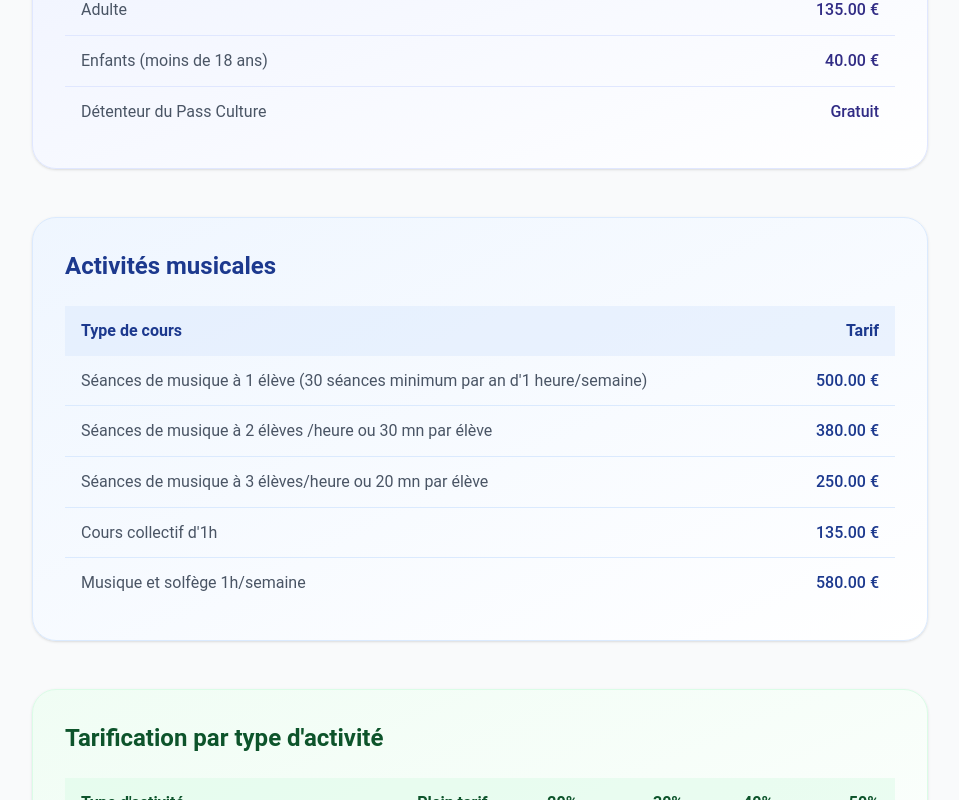
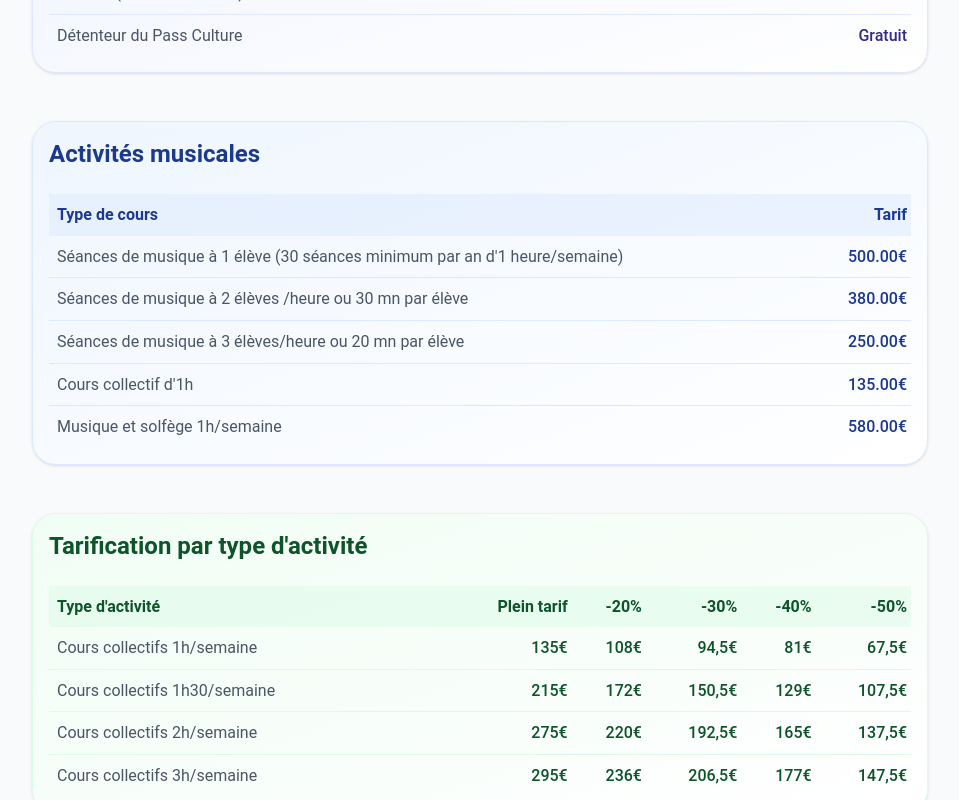
Before and after one commit to sthiefaine/montpellier-maisons-pour-tous, a Next.js app: page /tarifs in a window 1280 px wide. Shown: the part 880-1680 px from the top of the page, without its empty margins (160-1119 px from the left). Built offline with nearby package versions, Linux system fonts and the light colour scheme.

Commit message:
feat(activites): cache and faster display

```diff
--- a/app/(pages)/tarifs/page.tsx
+++ b/app/(pages)/tarifs/page.tsx
@@ -31,7 +31,7 @@ export default function Tarifs() {
       <div className="container mx-auto px-4 py-12">
         <div className="max-w-4xl mx-auto space-y-12">
           {/* Introduction */}
-          <section className="bg-white rounded-xl p-8 shadow-sm border border-gray-100">
+          <section className="bg-white rounded-xl p-4 shadow-sm border border-gray-100">
             <p className="text-gray-600 mb-6">
               Les Maisons pour Tous de Montpellier proposent environ 500 activités différentes dans
               des domaines variés : activités artistiques, sportives, culturelles, scientifiques,
@@ -76,28 +76,28 @@ export default function Tarifs() {
           </section>
 
           {/* Carte d'adhésion */}
-          <section className="bg-gradient-to-br from-indigo-50 to-white rounded-xl p-8 shadow-sm border border-indigo-100">
+          <section className="bg-gradient-to-br from-indigo-50 to-white rounded-xl p-4 shadow-sm border border-indigo-100">
             <h2 className="text-2xl font-bold text-indigo-900 mb-6">Carte d'adhésion</h2>
             <div className="overflow-x-auto">
               <table className="w-full">
                 <thead>
                   <tr className="bg-indigo-100/50">
-                    <th className="px-4 py-3 text-left text-indigo-900 font-semibold">Type</th>
-                    <th className="px-4 py-3 text-right text-indigo-900 font-semibold">Tarif</th>
+                    <th className="px-2 py-2 text-left text-indigo-900 font-semibold">Type</th>
+                    <th className="px-1 py-2 text-right text-indigo-900 font-semibold">Tarif</th>
                   </tr>
                 </thead>
                 <tbody className="divide-y divide-indigo-100">
                   <tr className="hover:bg-indigo-50/50">
-                    <td className="px-4 py-3 text-gray-600">Adulte</td>
-                    <td className="px-4 py-3 text-right text-indigo-900 font-medium">135.00 €</td>
+                    <td className="px-2 py-2 text-gray-600">Adulte</td>
+                    <td className="px-1 py-2 text-right text-indigo-900 font-medium whitespace-nowrap">135.00€</td>
                   </tr>
                   <tr className="hover:bg-indigo-50/50">
-                    <td className="px-4 py-3 text-gray-600">Enfants (moins de 18 ans)</td>
-                    <td className="px-4 py-3 text-right text-indigo-900 font-medium">40.00 €</td>
+                    <td className="px-2 py-2 text-gray-600">Enfants (moins de 18 ans)</td>
+                    <td className="px-1 py-2 text-right text-indigo-900 font-medium whitespace-nowrap">40.00€</td>
                   </tr>
                   <tr className="hover:bg-indigo-50/50">
-                    <td className="px-4 py-3 text-gray-600">Détenteur du Pass Culture</td>
-                    <td className="px-4 py-3 text-right text-indigo-900 font-medium">Gratuit</td>
+                    <td className="px-2 py-2 text-gray-600">Détenteur du Pass Culture</td>
+                    <td className="px-1 py-2 text-right text-indigo-900 font-medium whitespace-nowrap">Gratuit</td>
                   </tr>
                 </tbody>
               </table>
@@ -105,44 +105,44 @@ export default function Tarifs() {
           </section>
 
           {/* Activités musicales */}
-          <section className="bg-gradient-to-br from-blue-50 to-white rounded-xl p-8 shadow-sm border border-blue-100">
+          <section className="bg-gradient-to-br from-blue-50 to-white rounded-xl p-4 shadow-sm border border-blue-100">
             <h2 className="text-2xl font-bold text-blue-900 mb-6">Activités musicales</h2>
             <div className="overflow-x-auto">
               <table className="w-full">
                 <thead>
                   <tr className="bg-blue-100/50">
-                    <th className="px-4 py-3 text-left text-blue-900 font-semibold">
+                    <th className="px-2 py-2 text-left text-blue-900 font-semibold">
                       Type de cours
                     </th>
-                    <th className="px-4 py-3 text-right text-blue-900 font-semibold">Tarif</th>
+                    <th className="px-1 py-2 text-right text-blue-900 font-semibold">Tarif</th>
                   </tr>
                 </thead>
                 <tbody className="divide-y divide-blue-100">
                   <tr className="hover:bg-blue-50/50">
-                    <td className="px-4 py-3 text-gray-600">
+                    <td className="px-2 py-2 text-gray-600">
                       Séances de musique à 1 élève (30 séances minimum par an d'1 heure/semaine)
                     </td>
-                    <td className="px-4 py-3 text-right text-blue-900 font-medium">500.00 €</td>
+                    <td className="px-1 py-2 text-right text-blue-900 font-medium whitespace-nowrap">500.00€</td>
                   </tr>
                   <tr className="hover:bg-blue-50/50">
-                    <td className="px-4 py-3 text-gray-600">
+                    <td className="px-2 py-2 text-gray-600">
                       Séances de musique à 2 élèves /heure ou 30 mn par élève
                     </td>
-                    <td className="px-4 py-3 text-right text-blue-900 font-medium">380.00 €</td>
+                    <td className="px-1 py-2 text-right text-blue-900 font-medium whitespace-nowrap">380.00€</td>
                   </tr>
                   <tr className="hover:bg-blue-50/50">
-                    <td className="px-4 py-3 text-gray-600">
+                    <td className="px-2 py-2 text-gray-600">
                       Séances de musique à 3 élèves/heure ou 20 mn par élève
                     </td>
-                    <td className="px-4 py-3 text-right text-blue-900 font-medium">250.00 €</td>
+                    <td className="px-1 py-2 text-right text-blue-900 font-medium whitespace-nowrap">250.00€</td>
                   </tr>
                   <tr className="hover:bg-blue-50/50">
-                    <td className="px-4 py-3 text-gray-600">Cours collectif d'1h</td>
-                    <td className="px-4 py-3 text-right text-blue-900 font-medium">135.00 €</td>
+                    <td className="px-2 py-2 text-gray-600">Cours collectif d'1h</td>
+                    <td className="px-1 py-2 text-right text-blue-900 font-medium whitespace-nowrap">135.00€</td>
                   </tr>
                   <tr className="hover:bg-blue-50/50">
-                    <td className="px-4 py-3 text-gray-600">Musique et solfège 1h/semaine</td>
-                    <td className="px-4 py-3 text-right text-blue-900 font-medium">580.00 €</td>
+                    <td className="px-2 py-2 text-gray-600">Musique et solfège 1h/semaine</td>
+                    <td className="px-1 py-2 text-right text-blue-900 font-medium whitespace-nowrap">580.00€</td>
                   </tr>
                 </tbody>
               </table>
@@ -150,7 +150,7 @@ export default function Tarifs() {
           </section>
 
           {/* Tarification par type d'activité */}
-          <section className="bg-gradient-to-br from-green-50 to-white rounded-xl p-8 shadow-sm border border-green-100">
+          <section className="bg-gradient-to-br from-green-50 to-white rounded-xl p-4 shadow-sm border border-green-100">
             <h2 className="text-2xl font-bold text-green-900 mb-6">
               Tarification par type d'activité
             </h2>
@@ -158,50 +158,50 @@ export default function Tarifs() {
               <table className="w-full">
                 <thead>
                   <tr className="bg-green-100/50">
-                    <th className="px-4 py-3 text-left text-green-900 font-semibold">
+                    <th className="px-2 py-2 text-left text-green-900 font-semibold">
                       Type d'activité
                     </th>
-                    <th className="px-4 py-3 text-right text-green-900 font-semibold">
+                    <th className="px-1 py-2 text-right text-green-900 font-semibold">
                       Plein tarif
                     </th>
-                    <th className="px-4 py-3 text-right text-green-900 font-semibold">-20%</th>
-                    <th className="px-4 py-3 text-right text-green-900 font-semibold">-30%</th>
-                    <th className="px-4 py-3 text-right text-green-900 font-semibold">-40%</th>
-                    <th className="px-4 py-3 text-right text-green-900 font-semibold">-50%</th>
+                    <th className="px-1 py-2 text-right text-green-900 font-semibold">-20%</th>
+                    <th className="px-1 py-2 text-right text-green-900 font-semibold">-30%</th>
+                    <th className="px-1 py-2 text-right text-green-900 font-semibold">-40%</th>
+                    <th className="px-1 py-2 text-right text-green-900 font-semibold">-50%</th>
                   </tr>
                 </thead>
                 <tbody className="divide-y divide-green-100">
                   <tr className="hover:bg-green-50/50">
-                    <td className="px-4 py-3 text-gray-600">Cours collectifs 1h/semaine</td>
-                    <td className="px-4 py-3 text-right text-green-900 font-medium">135 €</td>
-                    <td className="px-4 py-3 text-right text-green-900 font-medium">108 €</td>
-                    <td className="px-4 py-3 text-right text-green-900 font-medium">94,5 €</td>
-                    <td className="px-4 py-3 text-right text-green-900 font-medium">81 €</td>
-                    <td className="px-4 py-3 text-right text-green-900 font-medium">67,5 €</td>
+                    <td className="px-2 py-2 text-gray-600">Cours collectifs 1h/semaine</td>
+                    <td className="px-1 py-2 text-right text-green-900 font-medium whitespace-nowrap">135€</td>
+                    <td className="px-1 py-2 text-right text-green-900 font-medium whitespace-nowrap">108€</td>
+                    <td className="px-1 py-2 text-right text-green-900 font-medium whitespace-nowrap">94,5€</td>
+                    <td className="px-1 py-2 text-right text-green-900 font-medium whitespace-nowrap">81€</td>
+                    <td className="px-1 py-2 text-right text-green-900 font-medium whitespace-nowrap">67,5€</td>
                   </tr>
                   <tr className="hover:bg-green-50/50">
-                    <td className="px-4 py-3 text-gray-600">Cours collectifs 1h30/semaine</td>
-                    <td className="px-4 py-3 text-right text-green-900 font-medium">215 €</td>
-                    <td className="px-4 py-3 text-right text-green-900 font-medium">172 €</td>
-                    <td className="px-4 py-3 text-right text-green-900 font-medium">150,5 €</td>
-                    <td className="px-4 py-3 text-right text-green-900 font-medium">129 €</td>
-                    <td className="px-4 py-3 text-right text-green-900 font-medium">107,5 €</td>
+                    <td className="px-2 py-2 text-gray-600">Cours collectifs 1h30/semaine</td>
+                    <td className="px-1 py-2 text-right text-green-900 font-medium whitespace-nowrap">215€</td>
+                    <td className="px-1 py-2 text-right text-green-900 font-medium whitespace-nowrap">172€</td>
+                    <td className="px-1 py-2 text-right text-green-900 font-medium whitespace-nowrap">150,5€</td>
+                    <td className="px-1 py-2 text-right text-green-900 font-medium whitespace-nowrap">129€</td>
+                    <td className="px-1 py-2 text-right text-green-900 font-medium whitespace-nowrap">107,5€</td>
                   </tr>
                   <tr className="hover:bg-green-50/50">
-                    <td className="px-4 py-3 text-gray-600">Cours collectifs 2h/semaine</td>
-                    <td className="px-4 py-3 text-right text-green-900 font-medium">275 €</td>
-                    <td className="px-4 py-3 text-right text-green-900 font-medium">220 €</td>
-                    <td className="px-4 py-3 text-right text-green-900 font-medium">192,5 €</td>
-                    <td className="px-4 py-3 text-right text-green-900 font-medium">165 €</td>
-                    <td className="px-4 py-3 text-right text-green-900 font-medium">137,5 €</td>
+                    <td className="px-2 py-2 text-gray-600">Cours collectifs 2h/semaine</td>
+                    <td className="px-1 py-2 text-right text-green-900 font-medium whitespace-nowrap">275€</td>
+                    <td className="px-1 py-2 text-right text-green-900 font-medium whitespace-nowrap">220€</td>
+                    <td className="px-1 py-2 text-right text-green-900 font-medium whitespace-nowrap">192,5€</td>
+                    <td className="px-1 py-2 text-right text-green-900 font-medium whitespace-nowrap">165€</td>
+                    <td className="px-1 py-2 text-right text-green-900 font-medium whitespace-nowrap">137,5€</td>
                   </tr>
                   <tr className="hover:bg-green-50/50">
-                    <td className="px-4 py-3 text-gray-600">Cours collectifs 3h/semaine</td>
-                    <td className="px-4 py-3 text-right text-green-900 font-medium">295 €</td>
-                    <td className="px-4 py-3 text-right text-green-900 font-medium">236 €</td>
-                    <td className="px-4 py-3 text-right text-green-900 font-medium">206,5 €</td>
-                    <td className="px-4 py-3 text-right text-green-900 font-medium">177 €</td>
-                    <td className="px-4 py-3 text-right text-green-900 font-medium">147,5 €</td>
+                    <td className="px-2 py-2 text-gray-600">Cours collectifs 3h/semaine</td>
+                    <td className="px-1 py-2 text-right text-green-900 font-medium whitespace-nowrap">295€</td>
+                    <td className="px-1 py-2 text-right text-green-900 font-medium whitespace-nowrap">236€</td>
+                    <td className="px-1 py-2 text-right text-green-900 font-medium whitespace-nowrap">206,5€</td>
+                    <td className="px-1 py-2 text-right text-green-900 font-medium whitespace-nowrap">177€</td>
+                    <td className="px-1 py-2 text-right text-green-900 font-medium whitespace-nowrap">147,5€</td>
                   </tr>
                 </tbody>
               </table>
@@ -209,7 +209,7 @@ export default function Tarifs() {
           </section>
 
           {/* Réductions */}
-          <section className="bg-gradient-to-br from-purple-50 to-white rounded-xl p-8 shadow-sm border border-purple-100">
+          <section className="bg-gradient-to-br from-purple-50 to-white rounded-xl p-4 shadow-sm border border-purple-100">
             <h2 className="text-2xl font-bold text-purple-900 mb-6">Réductions accordées</h2>
 
             {/* Réductions de 50% */}
--- a/app/components/Header/Header.tsx
+++ b/app/components/Header/Header.tsx
@@ -75,7 +75,7 @@ export default function Header() {
                 className="px-3 py-1.5 rounded-md bg-white text-blue-600 font-semibold text-sm hover:bg-blue-50 transition-colors duration-200"
                 onClick={handleLinkClick}
               >
-                MPT
+                Maisons Pour Tous
               </Link>
               <Link
                 href="/activites"
--- a/app/components/SearchBar/SearchBar.tsx
+++ b/app/components/SearchBar/SearchBar.tsx
@@ -125,7 +125,7 @@ export default function SearchBar({ mpts, activities }: SearchBarProps) {
           type="text"
           value={searchQuery}
           onChange={handleSearchChange}
-          placeholder="Rechercher une MPT ou une activité..."
+          placeholder="Rechercher une Maison ou une activité..."
           className="w-full px-4 py-2 pl-10 pr-10 text-gray-700 bg-white border border-gray-300 rounded-lg focus:outline-none focus:ring-2 focus:ring-blue-500 focus:border-transparent"
         />
         <MagnifyingGlassIcon className="absolute left-3 top-1/2 -translate-y-1/2 h-5 w-5 text-gray-400" />
--- a/app/page.tsx
+++ b/app/page.tsx
@@ -91,7 +91,7 @@ export default async function Home() {
   });
 
   return (
-    <div className="min-h-screen bg-gray-50">
+    <div className="bg-gray-50">
       <HeroSection statistics={statistics} />
       <MapSection />
       <GuideSection />
```
Also changed, not shown: app/(pages)/activites/page.tsx (+13 -3 lines), app/components/(client)/Activites/Activities.tsx (+79 -21 lines).
